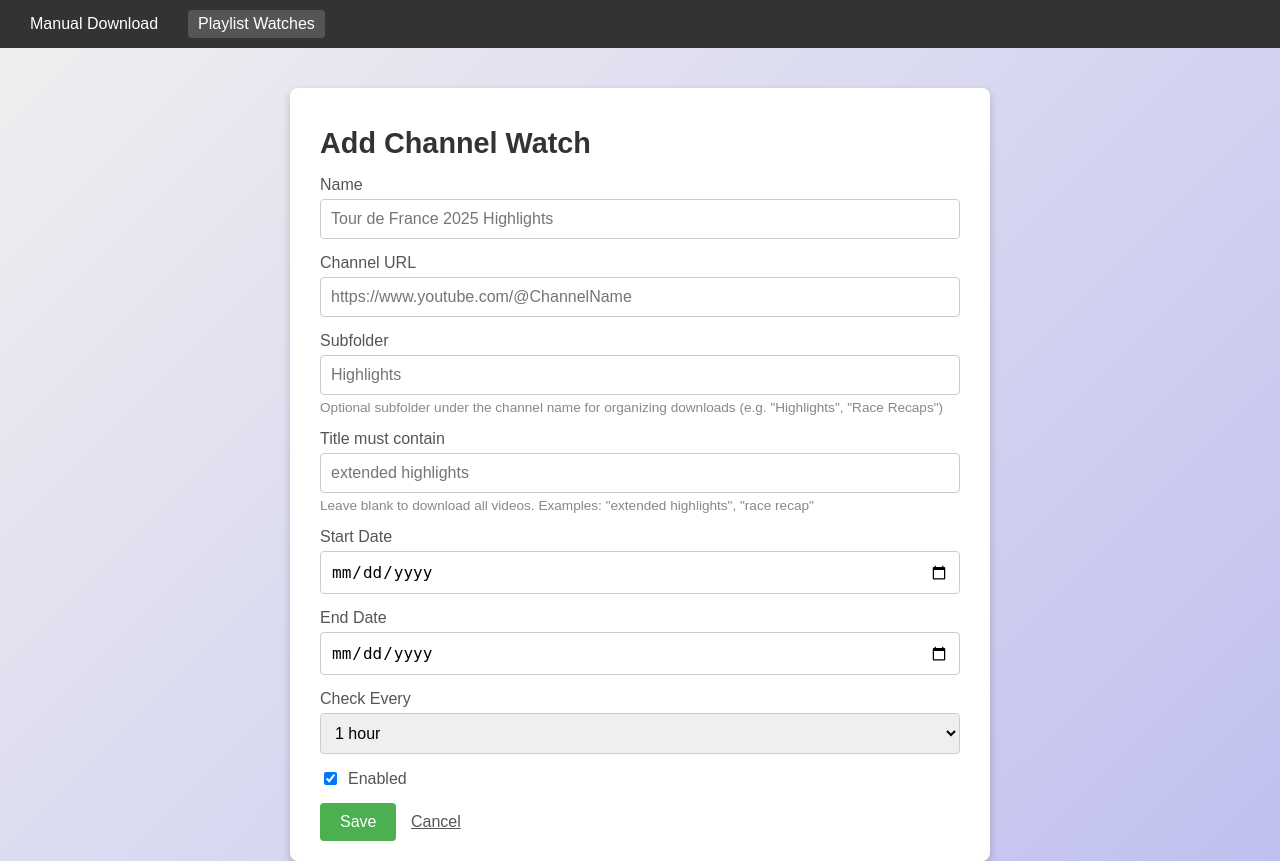
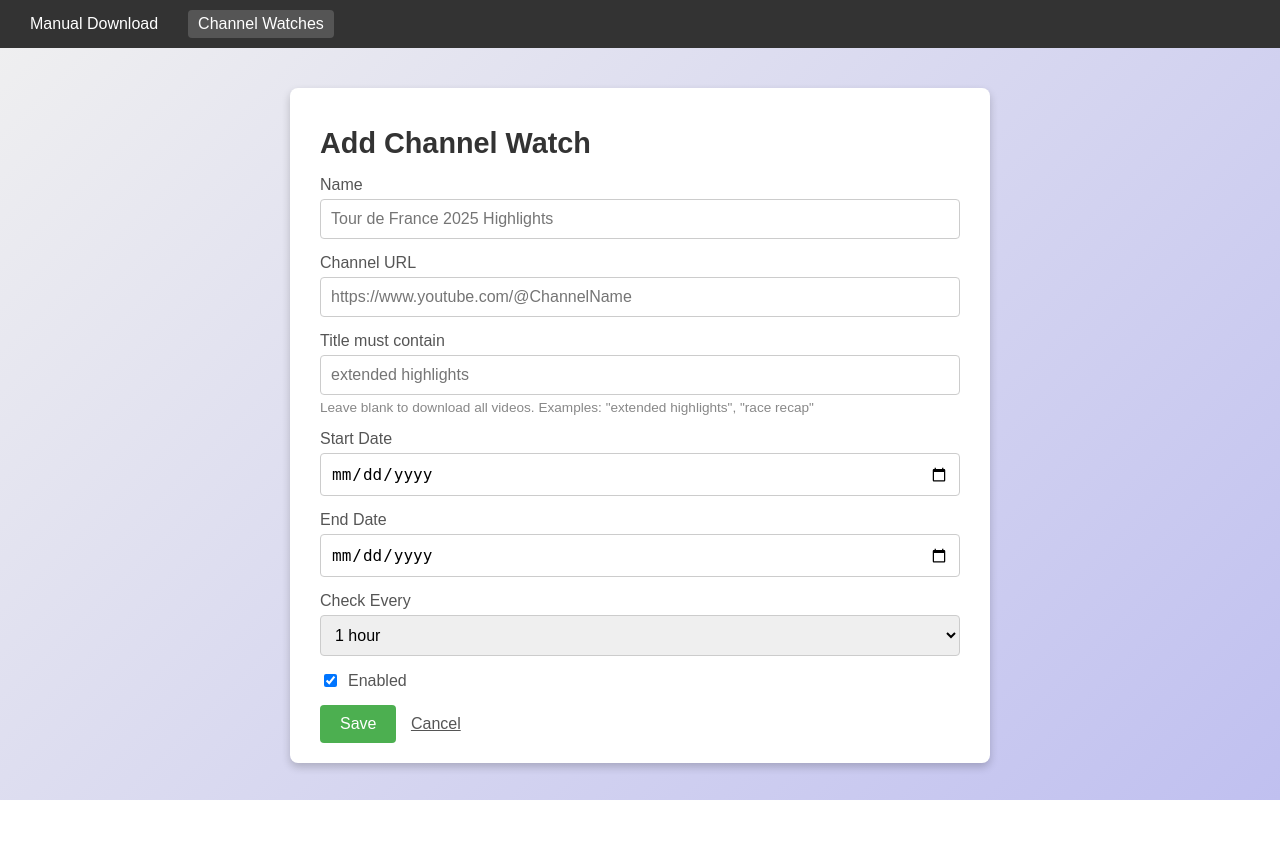
Before and after one commit to wassupluke/jellyfin-downloader, a Flask app: page /watches/add in a window 1280 px wide. After the commit the page ends 800 px from the top, so only its background shows below. Run offline with Flask 3, Linux system fonts and the light colour scheme; some libraries are stand-ins or nearby versions.

Commit message:
Remove subfolder field; use watch name as download subfolder
- Drop `subfolder` from watch model, form, and tests
- Output path now uses `watch['name']` as the subfolder under uploader
- Rename "Playlist Watches" nav link to "Channel Watches"

Co-Authored-By: Claude Sonnet 4.6 <noreply@anthropic.com>

```diff
--- a/app.py
+++ b/app.py
@@ -84,7 +84,6 @@ def load_watches():
             if "playlist_url" in w and "channel_url" not in w:
                 w["channel_url"] = w.pop("playlist_url")
                 migrated = True
-            w.setdefault("subfolder", "")
         if migrated:
             _save_watches_unlocked(watches)
         return watches
@@ -264,7 +263,6 @@ def _watch_from_form(form):
         "id": str(uuid.uuid4()),
         "name": form["name"],
         "channel_url": form["channel_url"],
-        "subfolder": form.get("subfolder", "").strip(),
         "title_filter": form.get("title_filter", "").strip(),
         "start_date": form["start_date"],
         "end_date": form["end_date"],
@@ -296,7 +294,7 @@ def _run_watch(watch):
         "--remote-components", "ejs:github",
         "--ignore-errors",
         "--no-overwrites",
-        "--output", f"{YOUTUBE_PATH}%(uploader)s/{watch['subfolder'] + '/' if watch.get('subfolder') else ''}%(title)s.%(ext)s",
+        "--output", f"{YOUTUBE_PATH}%(uploader)s/{watch['name']}/%(title)s.%(ext)s",
     ]
 
     title_filter = watch.get("title_filter", "").strip()
--- a/templates/base.html
+++ b/templates/base.html
@@ -89,7 +89,7 @@
 <body>
     <nav>
         <a href="/" {% if active_page == 'download' %}class="active"{% endif %}>Manual Download</a>
-        <a href="/watches" {% if active_page == 'watches' %}class="active"{% endif %}>Playlist Watches</a>
+        <a href="/watches" {% if active_page == 'watches' %}class="active"{% endif %}>Channel Watches</a>
     </nav>
     <div class="container">
         {% block content %}{% endblock %}
--- a/templates/watch_form.html
+++ b/templates/watch_form.html
@@ -12,12 +12,6 @@
     <input type="url" name="channel_url" id="channel_url"
            placeholder="https://www.youtube.com/@ChannelName"
            value="{{ watch.channel_url if watch else '' }}" required>
-
-    <label for="subfolder">Subfolder</label>
-    <input type="text" name="subfolder" id="subfolder"
-           placeholder="Highlights"
-           value="{{ watch.subfolder if watch else '' }}">
-    <p class="helper">Optional subfolder under the channel name for organizing downloads (e.g. "Highlights", "Race Recaps")</p>
 
     <label for="title_filter">Title must contain</label>
     <input type="text" name="title_filter" id="title_filter"
```
Also changed, not shown: tests/conftest.py (+0 -1 lines), tests/test_app.py (+0 -6 lines).
